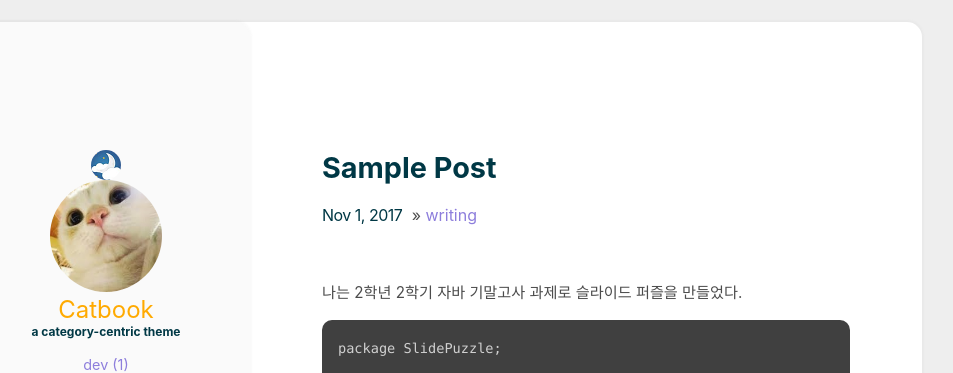
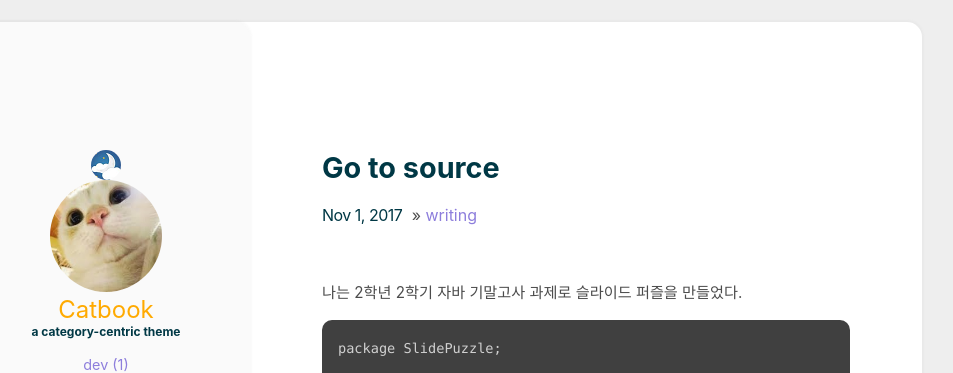
Before and after one commit to HwangJeongBin/HwangJeongBin.github.io, a Jekyll site: the page built from _posts/2017-11-01-s2.md, in a window 1280 px wide and 900 px high. Shown: the top 373 px of the window, without its empty margins (198-1151 px from the left). Built offline with Jekyll 4.4.1, drawn with Linux system fonts in a browser that asks for light colours.

Commit message:
Update 2017-11-01-s2.md

```diff
--- a/_posts/2017-11-01-s2.md
+++ b/_posts/2017-11-01-s2.md
@@ -1,5 +1,5 @@
 ---
-title: Sample Post
+title: Go to source
 categories: [writing]
 comments: true
 ---
```
